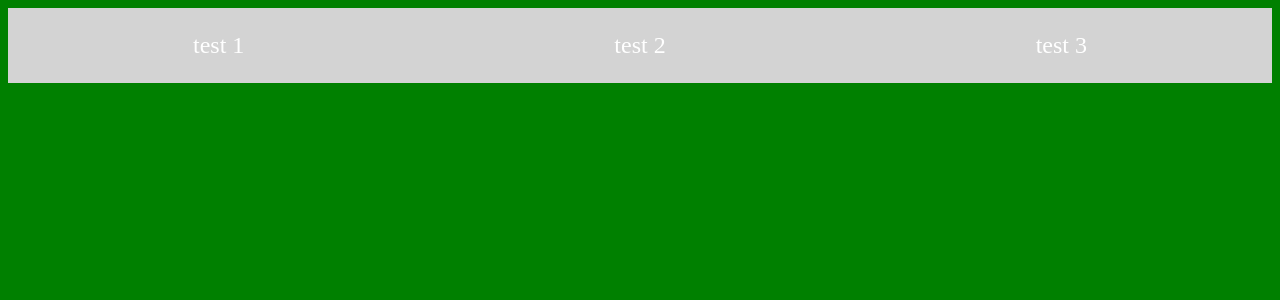
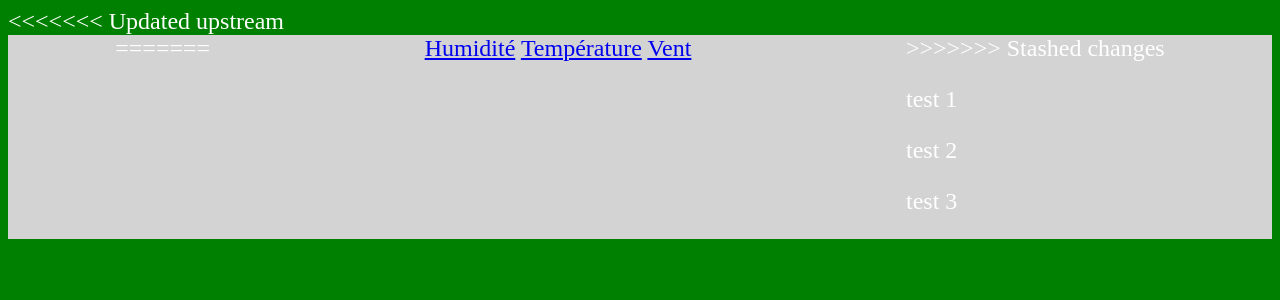
Before and after one commit to paulemile-hash/SITE-station-meteo, a Flask app: page / in a window 1280 px wide. Shown: the top 300 px of the page. Run offline with Flask 3, Linux system fonts and the light colour scheme.

Commit message:
Ajout de commentaires + ajout boutons navigation main.html

```diff
--- a/site/templates/main.html
+++ b/site/templates/main.html
@@ -10,7 +10,17 @@
 </head>
 
 <body>
+<<<<<<< Updated upstream
     <div id="compteurs">
+=======
+    <div>
+        <a href="/humidite">Humidité</a>
+        <a href="/temperature">Température</a>
+        <a href="/vent">Vent</a>
+    </div>
+
+    <div id="comp">
+>>>>>>> Stashed changes
         <div>
             <p> test 1</p>
         </div>
```
Also changed, not shown: site/main.py (+13 -1 lines), 1 other file.
